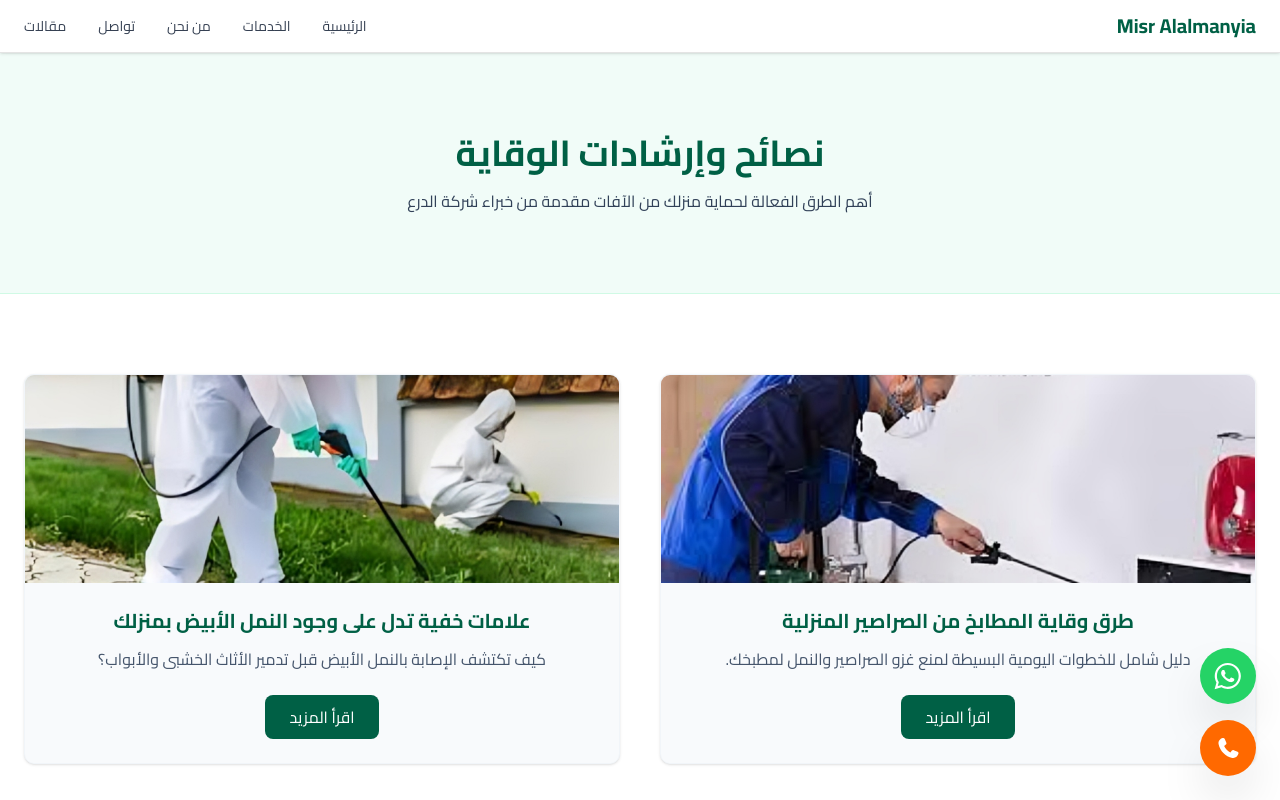
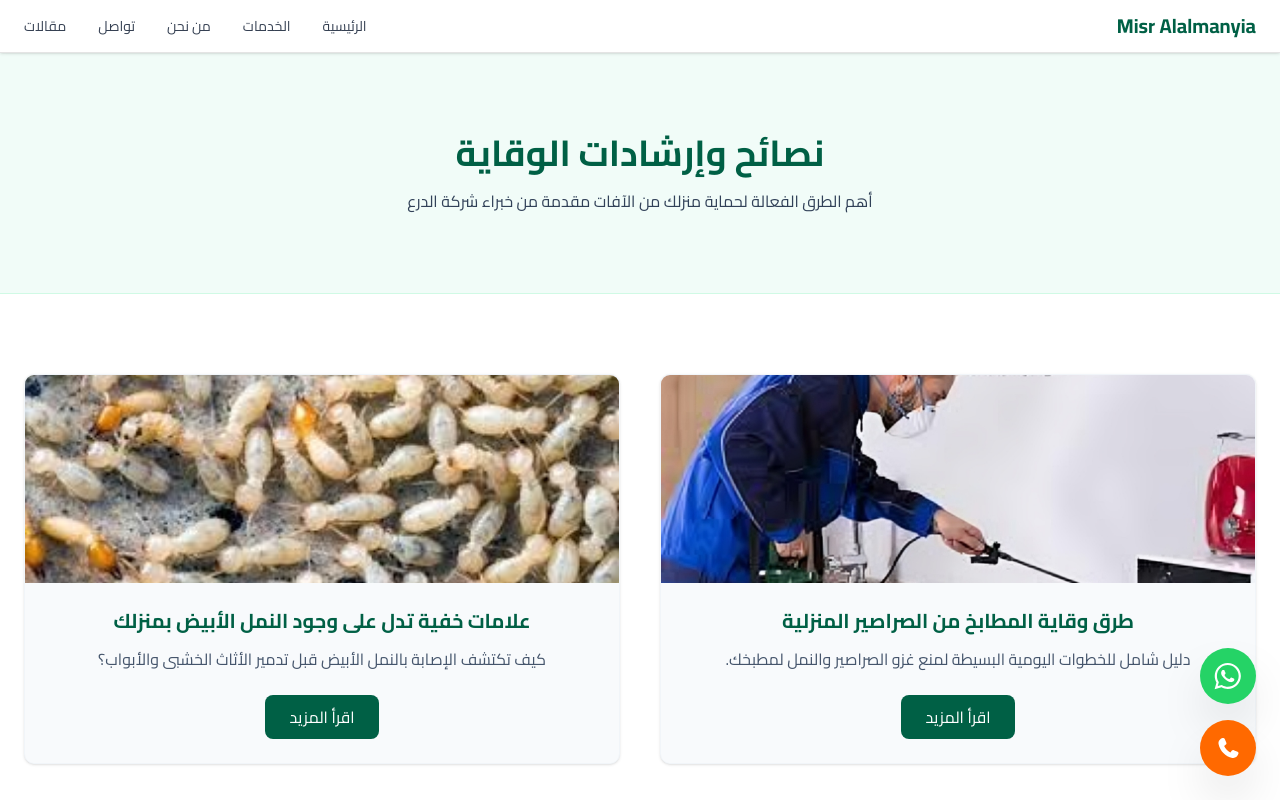
Before and after one commit to MohamedElgazwy/masr-alalmanyia, a Next.js app: page /articles in a window 1280 px wide. Shown: the top 800 px of the page. Built offline with nearby package versions, Linux system fonts and the light colour scheme.

Commit message:
hanle additional services

```diff
--- a/app/articles/[slug]/page.js
+++ b/app/articles/[slug]/page.js
@@ -168,3 +168,4 @@ export default async function ArticlePage({ params }) {
     </>
 
   );
+}
--- a/app/data/articles.js
+++ b/app/data/articles.js
@@ -27,7 +27,7 @@ export const articlesData = {
   "termite-danger-signs": {
     title: "علامات خفية تدل على وجود النمل الأبيض بمنزلك",
     excerpt: "كيف تكتشف الإصابة بالنمل الأبيض قبل تدمير الأثاث الخشبى والأبواب؟",
-    image: "/images/image2.jpg",
+    image: "/images/image9.jpg",
     date: "2026-05-15",
     content: `
 النمل الأبيض يتغذى على مادة السليلوز الموجودة في الأخشاب والورق، وخطورته تكمن في أنه يعمل بداخل الخشب سراً دون إحداث أثر خارجي واضح في البداية.
```
